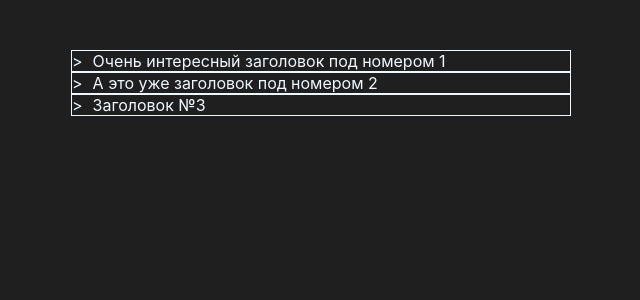
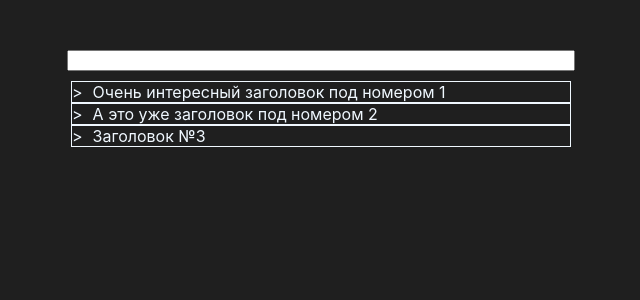
Before and after one commit to Mary-fox/accordion-tree, a React (Create React App) app: page / in a window 1280 px wide. Shown: the top 300 px of the page, without its empty margins (319-959 px from the left). Built offline with nearby package versions, Linux system fonts and the light colour scheme.

Commit message:
feat: add filter

```diff
--- a/src/components/Accordion/Accordion.css
+++ b/src/components/Accordion/Accordion.css
@@ -1,6 +1,12 @@
 .accordion {
   display: flex;
+  flex-direction: column;
   justify-content: center;
   align-items: center;
   padding-top: 50px;
+  gap: 10px;
   }
+
+.search {
+  width: 500px;
+}
--- a/src/components/Accordion/Accordion.tsx
+++ b/src/components/Accordion/Accordion.tsx
@@ -1,17 +1,19 @@
 import React, { useState } from "react";
-import { TreeData } from "../AccordionItemList/AccordionItemList";
+import { AccordionData } from "../AccordionItemList/AccordionItemList";
 import AccordionItemList from "../AccordionItemList/AccordionItemList";
 import "./Accordion.css";
+
 interface AccordionProps {
-  data: TreeData[];
+  data: AccordionData[];
 }
 
 const Accordion: React.FC<AccordionProps> = ({ data }) => {
-  const [treeData, setTreeData] = useState(data);
+  const [accordionData, setAccordionData] = useState<AccordionData[]>(data);
+  const [searchInput, setSearchInput] = useState<string>("");
 
   //обновляем состояние каждого элемента
   const handleToggle = (id: number) => {
-    setTreeData((prevData) => {
+    setAccordionData((prevData) => {
       return prevData.map((item) => {
         if (item.id === id) {
           return { ...item, open: !item.open };
@@ -23,7 +25,10 @@ const Accordion: React.FC<AccordionProps> = ({ data }) => {
     });
   };
   //обновляем состояние дочерних элементов (children)
-  const toggleChildren = (children: TreeData[], id: number): TreeData[] => {
+  const toggleChildren = (
+    children: AccordionData[],
+    id: number,
+  ): AccordionData[] => {
     return children.map((item) => {
       if (item.id === id) {
         return { ...item, open: !item.open };
@@ -34,9 +39,43 @@ const Accordion: React.FC<AccordionProps> = ({ data }) => {
     });
   };
 
+  const filterAccordion = (
+    data: AccordionData[],
+    searchInput: string,
+    openParents: number[] = [], // массив открытых родителей
+  ): AccordionData[] => {
+    return data.map((item) => {
+      const isOpen =
+        openParents.includes(item.id) ||
+        item.title.toUpperCase().includes(searchInput.toUpperCase());
+      const children = filterAccordion(
+        item.children,
+        searchInput,
+        isOpen ? [...openParents, item.id] : openParents, // передаем массив с id открытых родителей
+      );
+      const open = isOpen || children.some((child) => child.open);
+
+      return { ...item, open, children };
+    });
+  };
+
+  const handleSearch = (event: React.ChangeEvent<HTMLInputElement>) => {
+    const search = event.target.value.toUpperCase();
+    setSearchInput(search);
+    if (search === "") {
+      setAccordionData(data);
+    } else setAccordionData(filterAccordion(data, search));
+  };
+
   return (
     <div className="accordion">
-      <AccordionItemList data={treeData} handleToggle={handleToggle} />
+      <input
+        type="text"
+        value={searchInput}
+        onChange={handleSearch}
+        className="search"
+      />
+      <AccordionItemList data={accordionData} handleToggle={handleToggle} />
     </div>
   );
 };
--- a/src/components/AccordionItemList/AccordionItemList.tsx
+++ b/src/components/AccordionItemList/AccordionItemList.tsx
@@ -1,33 +1,41 @@
 import React from "react";
 import "./AccordionItemList.css";
 
-export interface TreeData {
+export interface AccordionData {
   id: number;
   title: string;
   open: boolean;
-  children: TreeData[];
+  children: AccordionData[];
 }
 interface AccordionItemListProps {
-  data: TreeData[];
+  data: AccordionData[];
   handleToggle: (id: number) => void;
+  level?: number;
 }
 
 const AccordionItemList: React.FC<AccordionItemListProps> = ({
   data,
   handleToggle,
+  level = 0,
 }) => {
+  const itemPadding = level * 10; // Рассчитываем отступ на основе глубины вложенности
   return (
     <div className="accordion__list">
       {data.map((item) => (
         <div key={item.id}>
-          <div className="item" onClick={() => handleToggle(item.id)}>
-            <div className="item__icon">{item.open ? "v" : ">"}</div>
+          <div
+            className="item"
+            onClick={() => handleToggle(item.id)}
+            style={{ paddingLeft: `${itemPadding}px` }}
+          >
+            <span className="item__icon">{item.open ? "v" : ">"}</span>
             <div className="item__title">{item.title}</div>
           </div>
           {item.open && item.children.length > 0 && (
             <div className="children-container">
               <AccordionItemList
                 data={item.children}
+                level={level + 1}
                 handleToggle={handleToggle}
               />
             </div>
```
